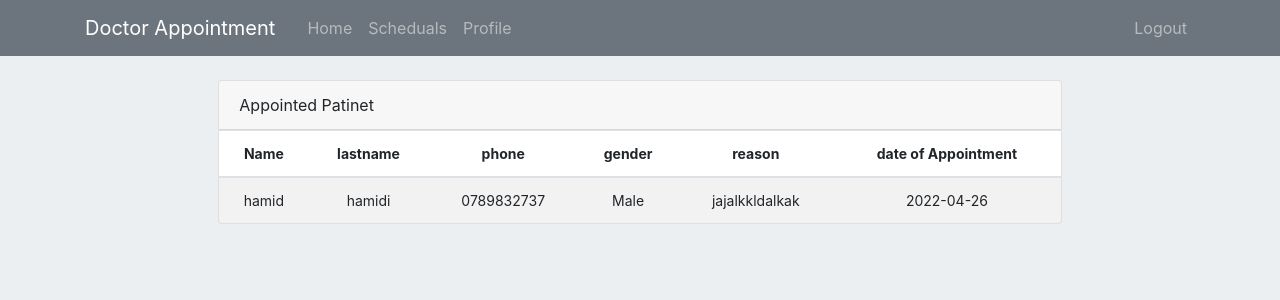
After one commit to Ali-hadi1/appointment, a Flask app: page /appointed/patient/1 in a window 1280 px wide. The commit adds this page. Shown: the top 300 px of the page. Run offline with Flask 2, Linux system fonts and the light colour scheme; a user stored in the database is signed in; data comes from the database, SQL or seed files in the repository; both versions use the stored data as it was after the commit; some libraries are stand-ins or nearby versions.

Commit message:
show to doctor appointed dates on specific schedule

```diff
--- a/appointment/routes.py
+++ b/appointment/routes.py
@@ -29,6 +29,7 @@ def doctor_or_admin_required(f):
     return wrap
 
 @app.route("/dashboard")
+@login_required
 @admin_required
 def dashboard():
     if current_user.role == 1:
@@ -131,6 +132,7 @@ def profile():
     return render_template('profile.html', user=current_user , form=form)
 
 @app.route("/requests")
+@login_required
 @admin_required
 def requests():
     data = db.session.query(User.id, User.name, User.lastname,User.email, User.date_of_birth, DoctorInfo.degree,DoctorInfo.specialty, User.gender, DoctorInfo.valid).join(User, User.id == DoctorInfo.user_id).filter(DoctorInfo.valid==False).all()
@@ -139,12 +141,14 @@ def requests():
 
 
 @app.route("/users")
+@login_required
 @admin_required
 def users():
     users = User.query.all()
     return render_template("/usersList.html", users=users)
 
 @app.route("/delete/<int:id>")
+@login_required
 @admin_required
 def delete(id):
     user = User.query.filter_by(id=id).first()
@@ -255,3 +259,13 @@ def doctor_edit_schedule(id):
     form.start_date.data = doctor_schedule.start_date
     form.end_date.data = doctor_schedule.end_date
     return render_template('edit_schedule.html', form=form, id=doctor_schedule.doctor_id)
+
+
+
+@app.route("/appointed/patient/<int:id>", methods=['GET', 'POST'])
+@login_required
+@doctor_or_admin_required
+def appointed_patient(id):
+    patinet_list = db.session.query(User.name, User.lastname, User.phone, User.gender, Appointment.reason, Appointment.appointment_date)\
+    .join(Appointment, User.id==Appointment.patient_id).filter(Appointment.schedule_id == id).all()
+    return render_template('appointed_patients.html', patients = patinet_list)
--- /dev/null
+++ b/appointment/templates/appointed_patients.html
@@ -0,0 +1,55 @@
+{% extends "layout/layout.html" %}
+
+{% block content %}
+{% include 'layout/home_header.html' %}
+<div class="row">
+    <div class="col-md-8 mt-8 offset-md-2">
+        <div class="main-card mb-3 card">
+            <div class="card-header">Appointed Patinet </div>
+            <div class="table-responsive">
+                <table class="align-middle mb-0 table table-borderless table-striped table-hover">
+                    <thead>
+                        <tr  class="app-normal-font">
+                            <th class="text-center">Name</th>
+                            <th class="text-center">lastname</th>
+                            <th class="text-center">phone</th>
+                            <th class="text-center">gender</th>
+                            <th class="text-center">reason</th>
+                            <th class="text-center">date of Appointment</th>
+                        </tr>
+                    </thead>
+                    <tbody>
+                        {% for patient in patients %}
+                            <tr class="app-normal-font p-0">
+                                <td class="text-center">
+                                    <div class="widget-content p-0">
+                                        {{patient.name}}
+                                    </div>
+                                </td>
+                                <td class="text-center">{{patient.lastname}}</td>
+                                <td class="text-center">
+                                    {{patient.phone}}
+                                </td>
+                                <td class="text-center">
+                                    {% if patient.gender == True %}
+                                        Male
+                                    {% else %}
+                                        Female
+                                    {% endif %}
+                                </td>
+                                <td class="text-center">
+                                    {{ patient.reason }}
+                                </td>
+                                <td class="text-center">
+                                    {{ patient.appointment_date }}
+                                </td>
+                            </tr>
+                        {% endfor %}
+                    </tbody>
+                </table>
+            </div>
+        </div>
+    </div>
+</div>
+
+{% endblock %}
--- a/appointment/templates/view_schedules.html
+++ b/appointment/templates/view_schedules.html
@@ -16,7 +16,10 @@
                     <br>
                     <span class="">End Date{{ schedule.end_date }}</span>
                     <br>
-                    <div class="col-12 p-0 d-flex justify-content-end">
+                    <div class="col-12 p-0 d-flex justify-content-between">
+                        {% if current_user.id == schedule.doctor_id %}
+                            <a class="btn btn-outline-info" href="{{url_for('appointed_patient', id=schedule.id)}}">appointed patient </a>
+                        {% endif %}
                         {% if current_user.id == schedule.doctor_id %}
                             <a class="btn btn-outline-info disable-a" href="{{url_for('patientAppointment', id=schedule.id)}}">appoint </a>
                         {% else %}
```
Also changed, not shown: appointment/site.db.
